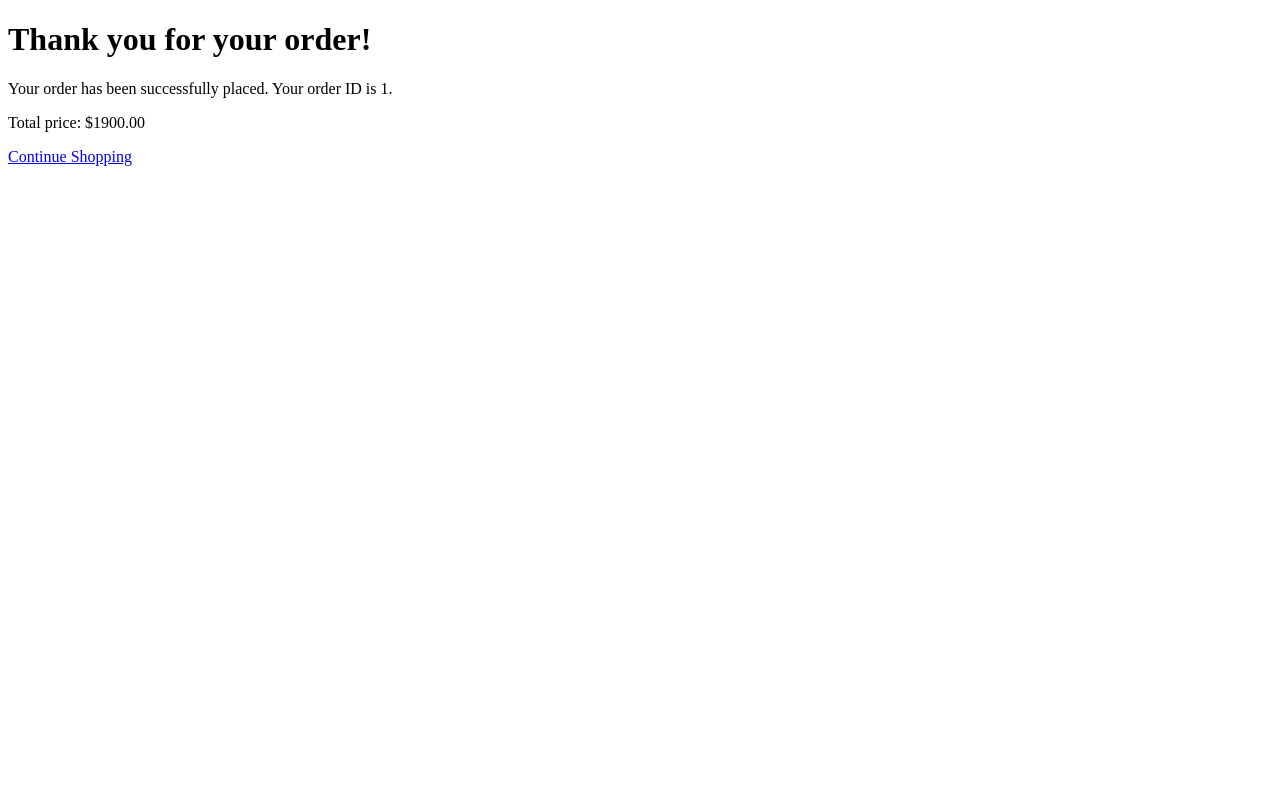
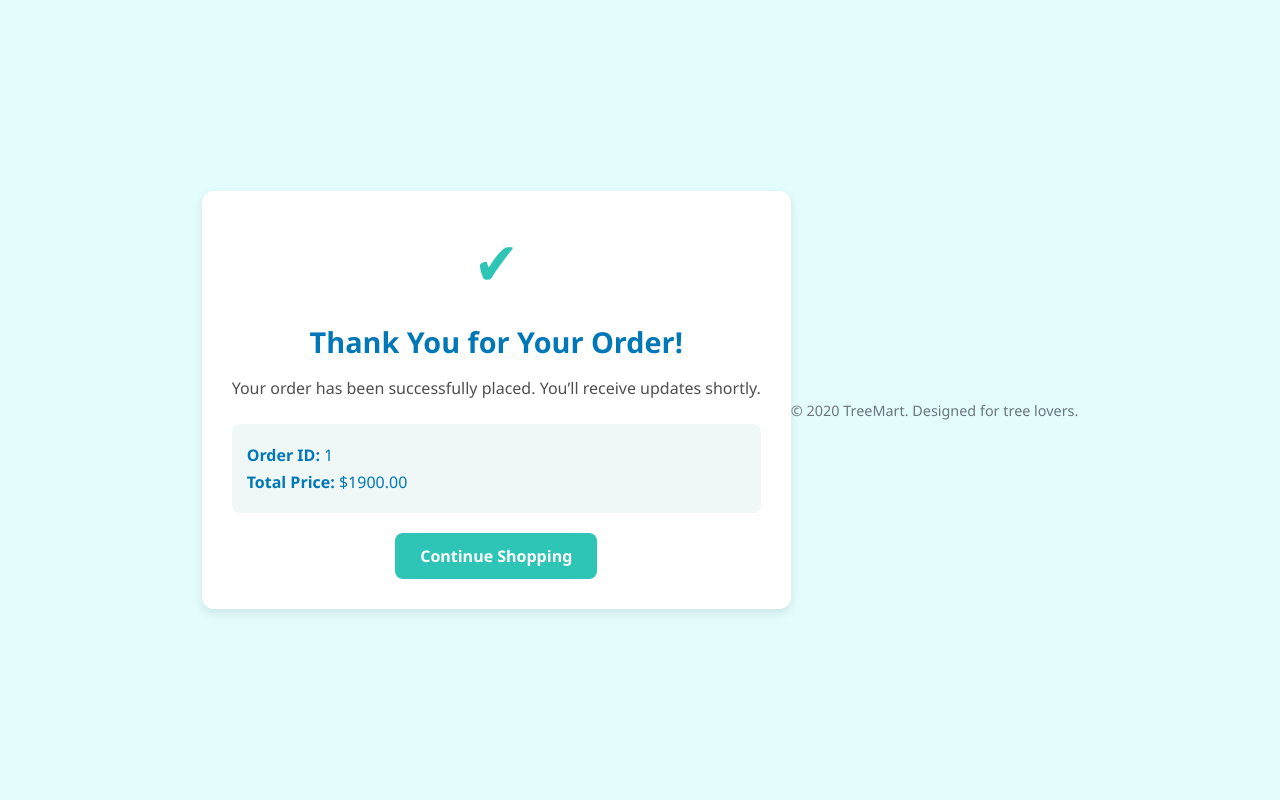
Before and after one commit to riparahman54/treeMart, a Django app: template templates/order_confirmation.html in a window 1280 px wide. Run offline with Django 5.2, Linux system fonts and the light colour scheme; data comes from the database, SQL or seed files in the repository; both versions use the stored data as it was after the commit; tables that the repository leaves empty hold one stand-in row (values such as "Sample post"); the template is opened without the code that fills it: values that come from a table or form of the project are taken from there, most other values are stand-ins (such as "Sample title", 1, 10 or a date in 2020).

Commit message:
design html of order_confirmation

```diff
--- a/templates/order_confirmation.html
+++ b/templates/order_confirmation.html
@@ -1,14 +1,104 @@
 <!DOCTYPE html>
 <html lang="en">
+
 <head>
     <meta charset="UTF-8">
     <meta name="viewport" content="width=device-width, initial-scale=1.0">
     <title>Order Confirmation</title>
+    <style>
+        body {
+            background-color: #e3fdfd; /* Light sea green */
+            font-family: 'Segoe UI', Tahoma, Geneva, Verdana, sans-serif;
+            margin: 0;
+            padding: 0;
+            display: flex;
+            justify-content: center;
+            align-items: center;
+            height: 100vh;
+        }
+
+        .confirmation-container {
+            max-width: 600px;
+            background-color: #ffffff;
+            border-radius: 12px;
+            padding: 30px;
+            box-shadow: 0px 4px 10px rgba(0, 0, 0, 0.1);
+            text-align: center;
+        }
+
+        .icon {
+            font-size: 60px;
+            color: #2ec4b6; /* Sea green */
+            margin-bottom: 15px;
+        }
+
+        .confirmation-title {
+            font-size: 1.8rem;
+            color: #0077b6; /* Blue */
+            margin-bottom: 10px;
+        }
+
+        .confirmation-text {
+            font-size: 1rem;
+            color: #4f4f4f;
+            margin-bottom: 25px;
+        }
+
+        .order-details {
+            background-color: #f0f7f7; /* Light blue-gray */
+            padding: 15px;
+            border-radius: 8px;
+            margin-bottom: 20px;
+            text-align: left;
+        }
+
+        .order-details p {
+            margin: 5px 0;
+            font-size: 1rem;
+            color: #0077b6; /* Blue */
+        }
+
+        .btn {
+            display: inline-block;
+            background-color: #2ec4b6; /* Sea green */
+            color: #ffffff;
+            padding: 12px 25px;
+            border-radius: 8px;
+            font-size: 1rem;
+            text-decoration: none;
+            font-weight: bold;
+            transition: background-color 0.3s ease-in-out;
+        }
+
+        .btn:hover {
+            background-color: #0077b6; /* Blue on hover */
+        }
+
+        footer {
+            margin-top: 20px;
+            font-size: 0.9rem;
+            color: #6c757d;
+        }
+    </style>
 </head>
+
 <body>
-    <h1>Thank you for your order!</h1>
-    <p>Your order has been successfully placed. Your order ID is {{ order.id }}.</p>
-    <p>Total price: ${{ order.total_price }}</p>
-    <a href="{% url 'tree_list' %}">Continue Shopping</a>
+    <div class="confirmation-container">
+        <div class="icon">✔</div>
+        <h1 class="confirmation-title">Thank You for Your Order!</h1>
+        <p class="confirmation-text">Your order has been successfully placed. You’ll receive updates shortly.</p>
+
+        <div class="order-details">
+            <p><strong>Order ID:</strong> {{ order.id }}</p>
+            <p><strong>Total Price:</strong> ${{ order.total_price }}</p>
+        </div>
+
+        <a href="{% url 'tree_list' %}" class="btn">Continue Shopping</a>
+    </div>
+
+    <footer>
+        &copy; {{ year }} TreeMart. Designed for tree lovers.
+    </footer>
 </body>
+
 </html>
```
Also changed, not shown: db.sqlite3.
